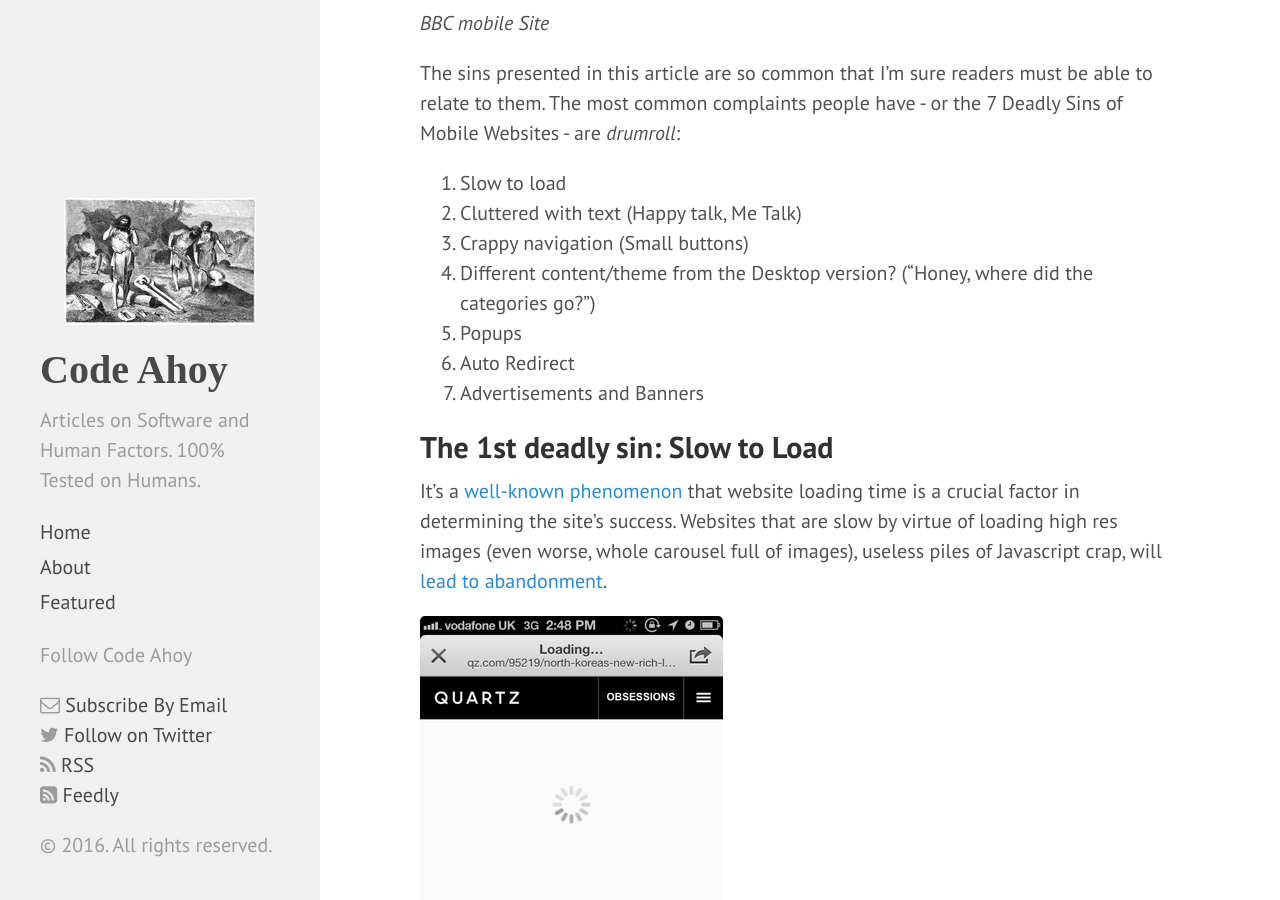
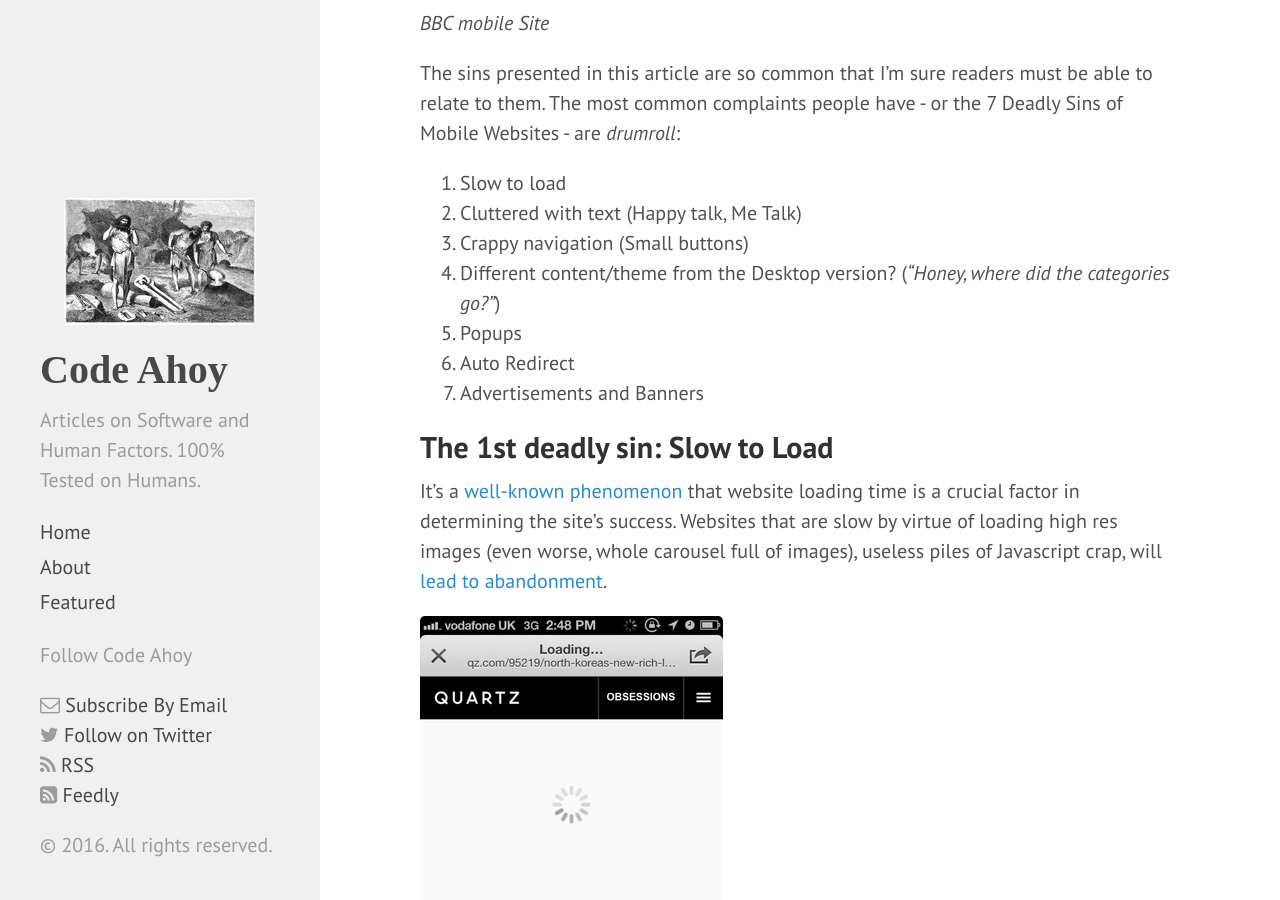
Before and after one commit to talk2viren/umermansoor.github.io, a Jekyll site: the page built from _posts/2016-05-15-7-deadly-sins-of-mobile-websites.md, in a window 1280 px wide and 900 px high, scrolled down 762 px. Built offline with Jekyll 4.4.1, drawn with Linux system fonts in a browser that asks for light colours; nearby versions of some CDN libraries; a script that is not in the unit is left out; comment, search, counter and statistics services are not loaded.

```diff
--- a/_posts/2016-05-15-7-deadly-sins-of-mobile-websites.md
+++ b/_posts/2016-05-15-7-deadly-sins-of-mobile-websites.md
@@ -17,7 +17,7 @@
 1. Slow to load
 2. Cluttered with text (Happy talk, Me Talk)
 3. Crappy navigation (Small buttons)
-4. Different content/theme from the Desktop version? ("Honey, where did the categories go?")
+4. Different content/theme from the Desktop version? (*"Honey, where did the categories go?"*)
 5. Popups
 6. Auto Redirect
 7. Advertisements and Banners
```
Also changed, not shown: img/7deadly/4.jpg (added), img/7deadly/4.png (deleted).
